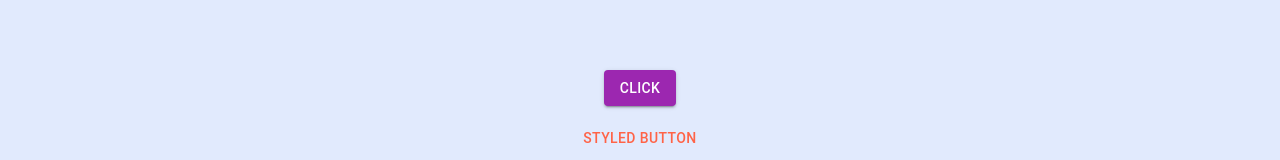
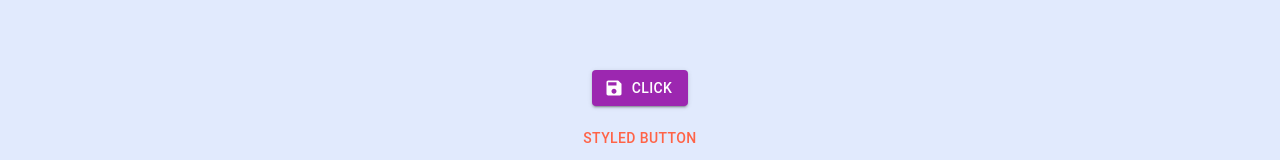
Before and after one commit to ybeliaev/material-ui-project, a React (Create React App) app: page / in a window 1280 px wide. Shown: the part 397-557 px from the top of the page. Built offline with nearby package versions, Linux system fonts and the light colour scheme.

Commit message:
иконки добавление

```diff
--- a/package.json
+++ b/package.json
@@ -4,6 +4,7 @@
   "private": true,
   "dependencies": {
     "@material-ui/core": "^4.11.0",
+    "@material-ui/icons": "^4.9.1",
     "@testing-library/jest-dom": "^4.2.4",
     "@testing-library/react": "^9.3.2",
     "@testing-library/user-event": "^7.1.2",
--- a/src/App.js
+++ b/src/App.js
@@ -4,6 +4,8 @@ import './App.css';
 
 import {Button, Typography} from "@material-ui/core"
 import {makeStyles} from "@material-ui/core/styles"
+import SaveIcon from "@material-ui/icons/Save"
+import DeleteIcon from "@material-ui/icons/Delete"
 
 const useStyles = makeStyles({
   root:{
@@ -25,11 +27,17 @@ function BtnStyled(){
 
 function App() {
   const classes = useStyles()
+
   return (
     <div className="App">
       <Typography className={classes.root} color="primary" variant="h1">Hello, there!</Typography>
       <header className="App-header">
-        <Button color="primary" variant="contained" >Click</Button>
+        <Button
+
+          color="primary"
+          variant="contained"
+          startIcon={<SaveIcon/>}
+          >Click</Button>
         <BtnStyled/>
       </header>
     </div>
```
Also changed, not shown: 2 other files (tests, documents, lock files or other folders).
